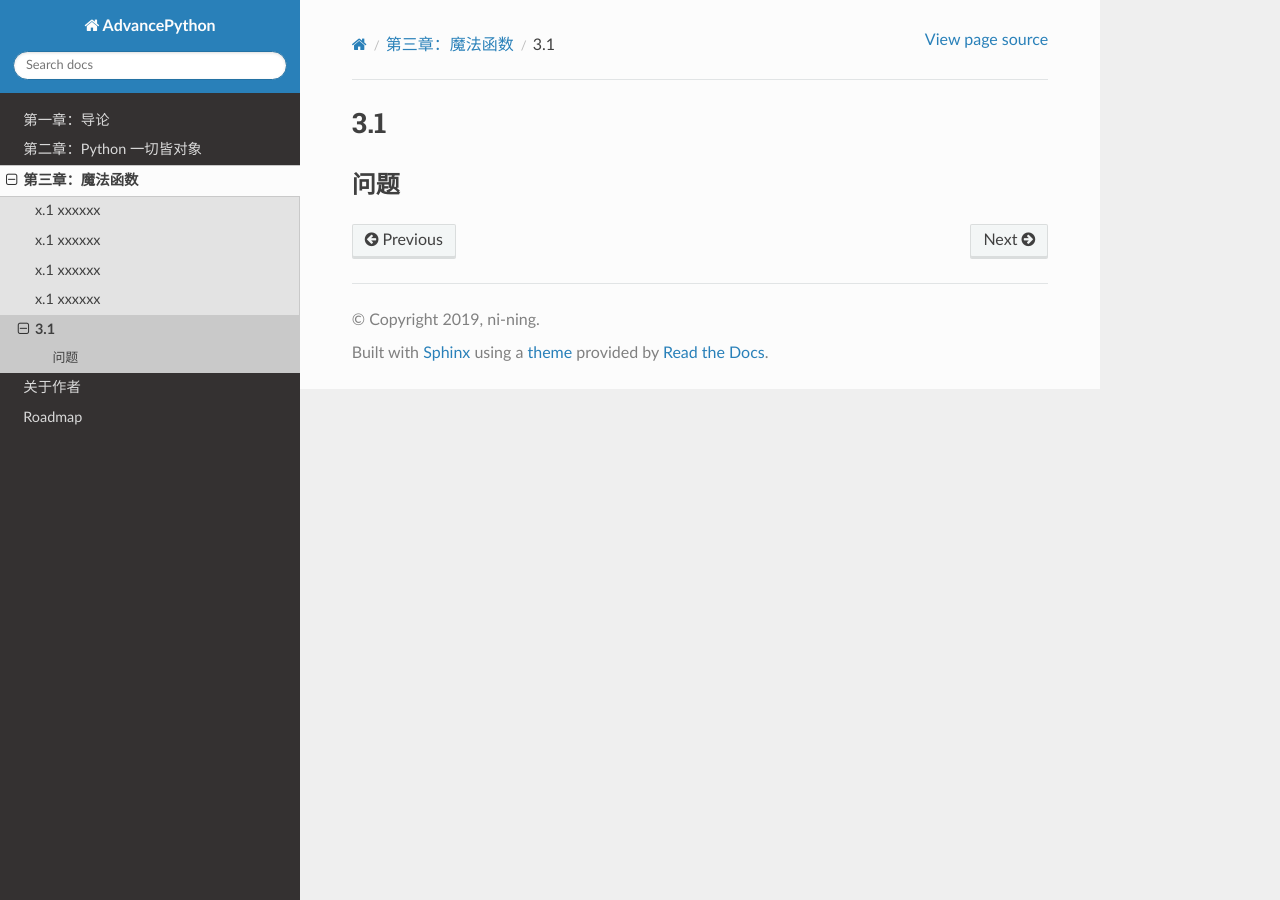
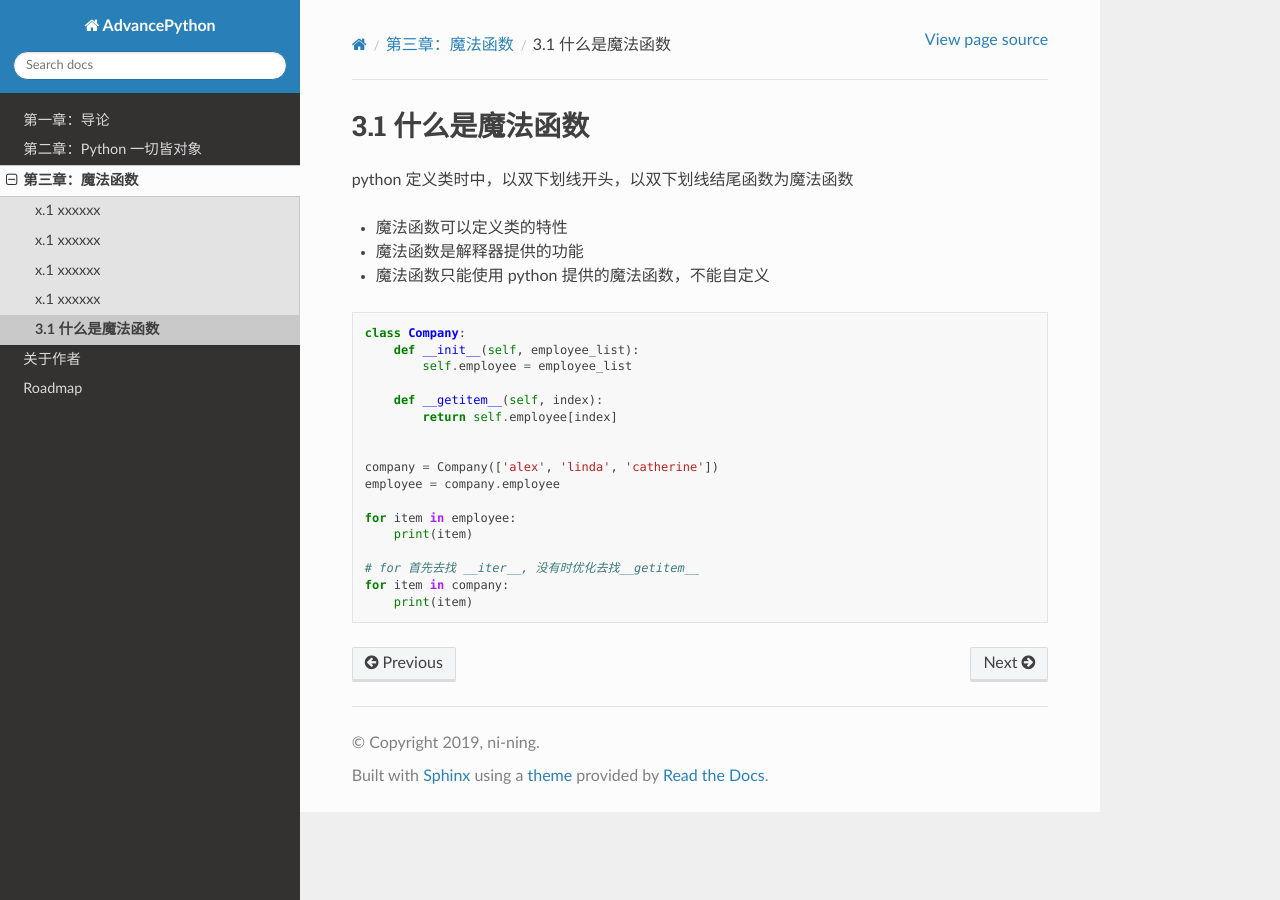
Before and after one commit to ni-ning/AdvancePython, a Sphinx documentation site: the page built from source/c03/p01_magic_func.rst, in a window 1280 px wide. Built offline with Sphinx 7.4.7 and the Read the Docs theme 2.0.0, drawn with Linux system fonts in a browser that asks for light colours.

Commit message:
start 第三章

```diff
--- a/source/c03/p01_magic_func.rst
+++ b/source/c03/p01_magic_func.rst
@@ -1,7 +1,29 @@
 ===============================
-3.1
+3.1 什么是魔法函数
 ===============================
 
-----------
-问题
-----------
+python 定义类时中，以双下划线开头，以双下划线结尾函数为魔法函数
+
+- 魔法函数可以定义类的特性
+- 魔法函数是解释器提供的功能
+- 魔法函数只能使用 python 提供的魔法函数，不能自定义
+
+.. code-block:: py
+
+    class Company:
+        def __init__(self, employee_list):
+            self.employee = employee_list
+
+        def __getitem__(self, index):
+            return self.employee[index]
+
+
+    company = Company(['alex', 'linda', 'catherine'])
+    employee = company.employee
+
+    for item in employee:
+        print(item)
+
+    # for 首先去找 __iter__, 没有时优化去找__getitem__
+    for item in company:
+        print(item)
```
